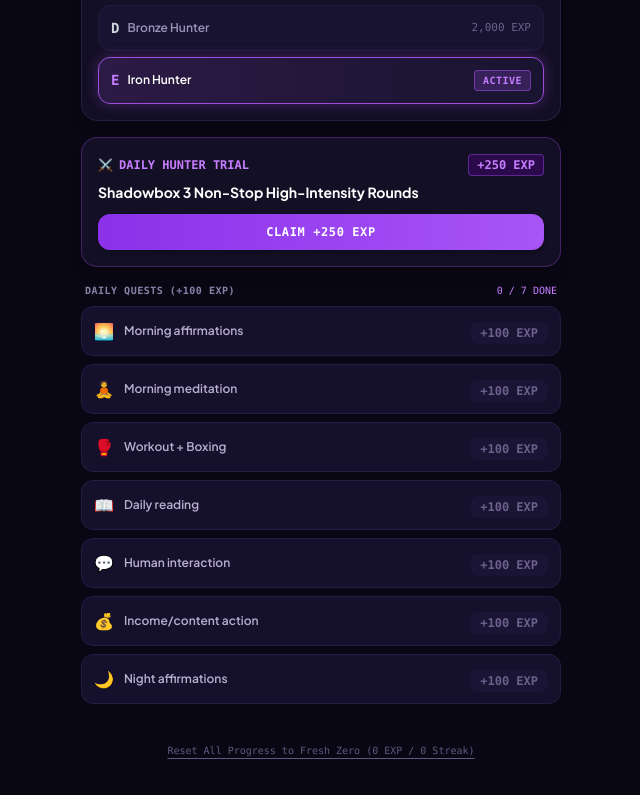
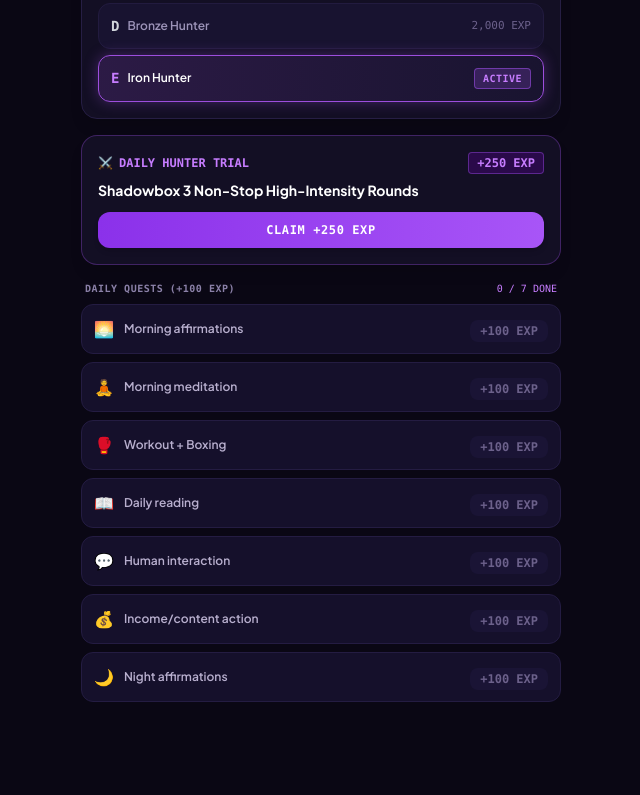
Before and after one commit to nikhil8567kumar-dotcom/Tracker-2.0, a plain HTML site: page index.html in a window 1280 px wide. Shown: the part 1275-2070 px from the top of the page, without its empty margins (319-959 px from the left). Drawn offline with nearby package versions, Linux system fonts and the light colour scheme.

Commit message:
Update index.html

```diff
--- a/index.html
+++ b/index.html
@@ -145,10 +145,6 @@
         <button onclick="openRelapseModal()" class="px-2.5 py-1 rounded-lg bg-yellow-950/30 border border-yellow-500/30 text-yellow-400 text-xs font-bold font-mono hover:bg-yellow-900/40 transition active:scale-95">
           <span>⚠️</span> Slip
         </button>
-        <!-- System Reset / Options -->
-        <button onclick="confirmSystemReset()" title="Reset to Fresh Zero" class="p-1.5 rounded-lg bg-[#191430] border border-[#2d244d] text-gray-400 hover:text-white transition active:scale-95">
-          <svg class="w-4 h-4" fill="none" stroke="currentColor" viewBox="0 0 24 24"><path stroke-linecap="round" stroke-linejoin="round" stroke-width="2" d="M4 4v5h.582m15.356 2A8.001 8.001 0 004.582 9m0 0H9m11 11v-5h-.581m0 0a8.003 8.003 0 01-15.357-2m15.357 2H15"/></svg>
-        </button>
       </div>
     </header>
 
@@ -264,13 +260,6 @@
         <!-- Quests items will be populated here -->
       </div>
     </section>
-
-    <!-- Action Reset Floating Footer Option -->
-    <footer class="text-center pt-4">
-      <button onclick="confirmSystemReset()" class="text-[10px] font-mono text-[#62587f] hover:text-red-400 transition underline underline-offset-4">
-        Reset All Progress to Fresh Zero (0 EXP / 0 Streak)
-      </button>
-    </footer>
 
   </div>
 
```
